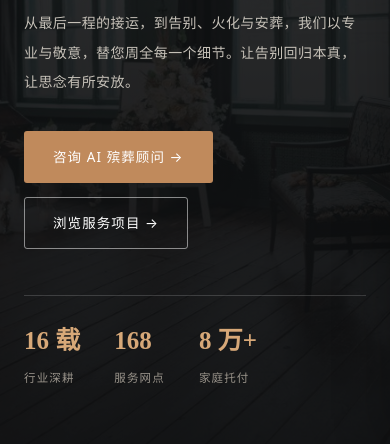
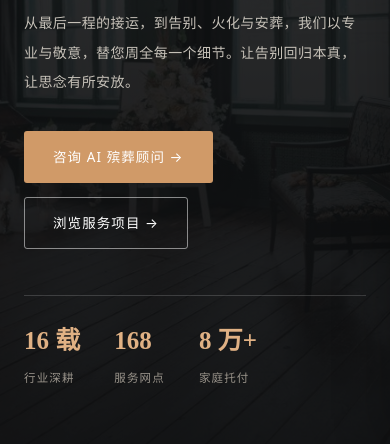
Before and after one commit to 1394641925/huangchengcheng, a plain HTML site: page index.html in a window 390 px wide. Shown: the part 400-844 px from the top of the page. Drawn offline with Linux system fonts and the dark colour scheme.

Commit message:
fix dark mode / phone / content

```diff
--- a/assets/style.css
+++ b/assets/style.css
@@ -22,7 +22,7 @@
   --serif:"Songti SC","STSong","SimSun",serif;
 }
 @media (prefers-color-scheme:dark){
-  :root{color-scheme:dark;--ink0:#0c0d0e;--ink:#1b1c1e;--ink2:#a7a49d;--ink3:#7b7872;--paper:#141516;--paper-2:#1c1d1f;--card:#1a1b1c;--copper:#c08a5c;--copper-2:#d7a878;--jade:#7d9287;--line:#33322f;--line-2:#45433e;--shadow:none;--shadow-lg:0 24px 60px rgba(0,0,0,.5)}
+  :root{color-scheme:dark;--ink0:#0c0d0e;--ink:#ece7dd;--ink2:#b3aea4;--ink3:#9c9890;--paper:#141516;--paper-2:#1c1d1f;--card:#1c1d1e;--copper:#d09a68;--copper-2:#e0b184;--jade:#8fa79a;--line:#35342f;--line-2:#4a4842;--shadow:none;--shadow-lg:0 24px 60px rgba(0,0,0,.5)}
 }
 *{box-sizing:border-box;margin:0;padding:0}
 html{-webkit-text-size-adjust:100%;scroll-behavior:smooth;overflow-x:hidden}
```
